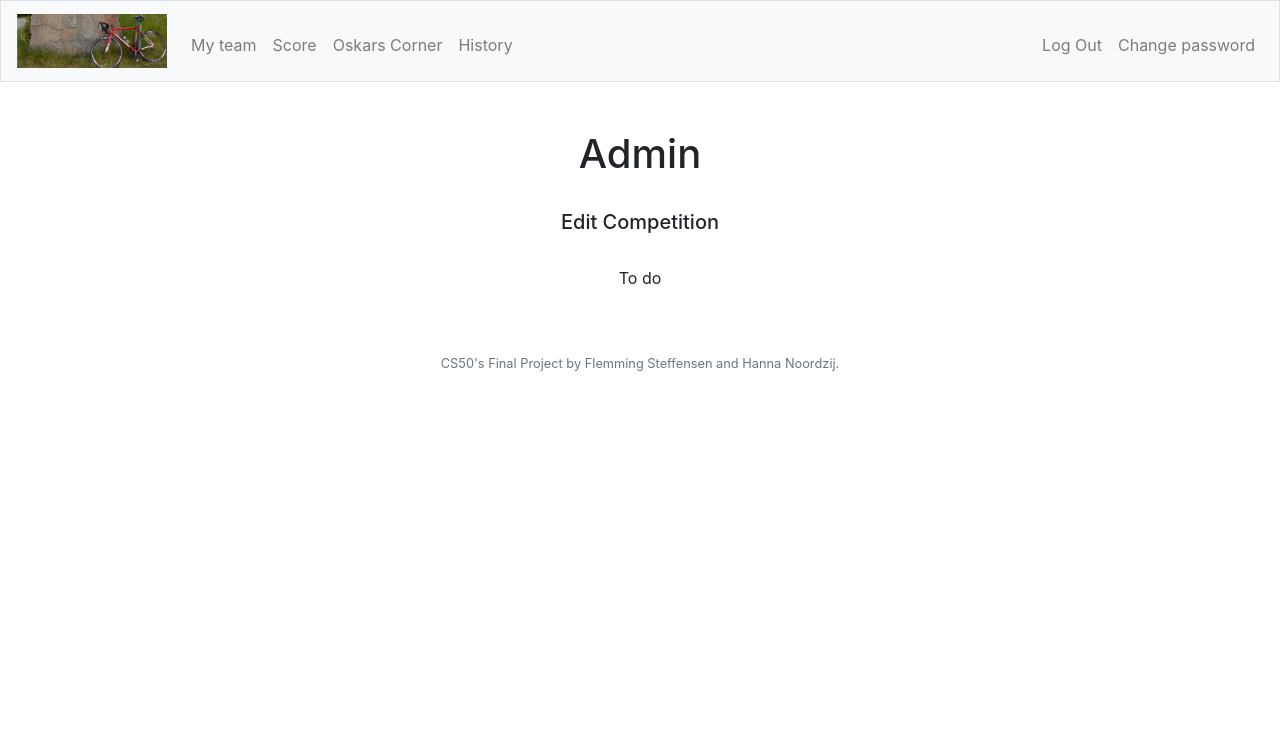
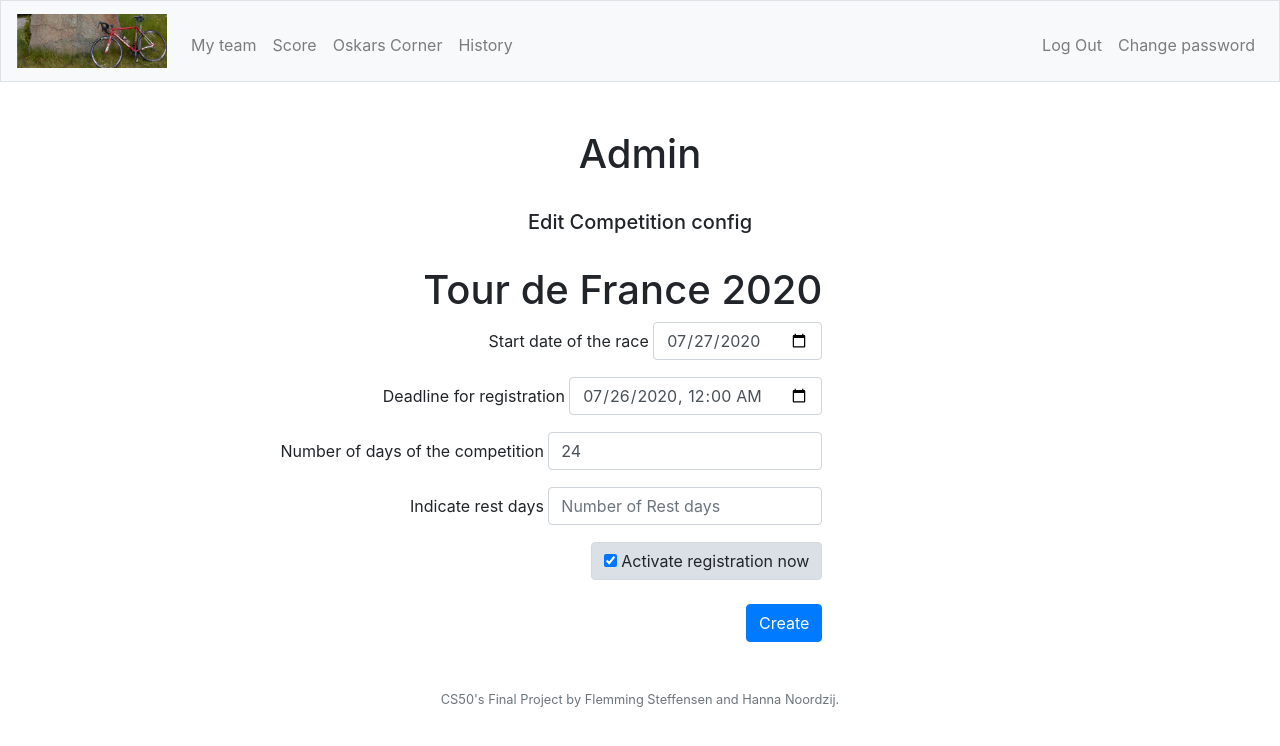
Before and after one commit to FlemmingSteffensen/renwieler, a Flask app: page /editComp?activecomp=2 in a window 1280 px wide. Shown: the top 746 px of the page. Run offline with Flask 2, Linux system fonts and the light colour scheme; a user stored in the database is signed in; data comes from the database, SQL or seed files in the repository; both versions use the stored data as it was after the commit; some libraries are stand-ins or nearby versions.

Commit message:
DNF and editComp changes

```diff
--- a/templates/admin.html
+++ b/templates/admin.html
@@ -18,8 +18,7 @@
         <br>
         <div class="btn-group-vertical" role="group">
             <button type="button" class="btn btn-outline-dark btn-lg"><a class="admin-link" href="/newComp">New Competition</a></button>
-            <button type="button" class="btn btn-outline-dark btn-lg"><a class="admin-link" href="/editComp">Edit Competition</a></button>
-            <button type="button" class="btn btn-outline-dark btn-lg"><a class="admin-link" href="/editPoints">Edit Points</a></button>
+            <button type="button" class="btn btn-outline-dark btn-lg"><a class="admin-link" href="/editDetails">Edit Competition details</a></button>
             <button type="button" class="btn btn-outline-dark btn-lg"><a class="admin-link" href="/editBlog">Write blog</a></button>
             <button type="button" class="btn btn-outline-dark btn-lg"><a class="admin-link" href="/newUser">Approve user</a></button>
           </div>
--- a/templates/editcomp.html
+++ b/templates/editcomp.html
@@ -1,7 +1,7 @@
 {% extends "layout.html" %}
 
 {% block title %}
-    Admin
+    Edit Competition config
 {% endblock %}
 
 {% block adminNav %}
@@ -11,11 +11,49 @@
 {% endblock %}
 
 {% block main %}
-    <div>
-        <h1>Admin</h1>
-        <br>
-        <h5>Edit Competition</h5>
-        <br>
-        <p>To do</p>
-    </div>
+<div>
+    <h1>Admin</h1>
+    <br>
+    <h5>Edit Competition config</h5>
+    <br>
+</div>
+{% for comp in comps %}
+    <form id="editComp" action="/editComp" method="post">
+        <div class="text-right col-lg-8">
+            <div>
+                {% if comp.racetype_id == 1 %}
+                    <h1 class="">Tour de France {{comp.year}}</h1>
+                {% elif comp.racetype_id == 2 %}
+                    <h1 class="">Giro di Italia {{comp.year}}</h1>
+                {% elif comp.racetype_id == 3 %}
+                    <h1 class="">Vuelta Espana {{comp.year}}</h1>
+                {% else %}
+                    <h1 class="">Unknown competition</h1>
+                {% endif %}
+            </div>
+            <div class="form-group">
+                <label for="startdate">Start date of the race</label>
+                <input class="form-control" name="startdate" placeholder="Startdate" type="date" value="{{ comp.startdate }}" required>
+            </div>
+            <div class="form-group">
+                <label for="reg_stop">Deadline for registration</label>
+                <input class="form-control" name="reg_stop" placeholder="Deadline for registration" type="datetime-local" value="{{ comp.reg_stop }}"required>
+            </div>
+            <div class="form-group">
+                <label for="racedays">Number of days of the competition</label>
+                <input class="form-control" name="racedays" placeholder="Number of days of the competition" type="number" value="{{ comp.racedays }}" required>
+            </div>
+            <div class="form-group">
+                <label for="restdays">Indicate rest days</label>
+                <input class="form-control" name="restdays" placeholder="Number of Rest days" type="text" value="{{ comp.restdays }}">
+            </div>
+            <div class="form-group">
+                <label class="btn btn-light active">
+                    <input type="checkbox" checked autocomplete="off" name="reg_active"> Activate registration now
+                </label>
+            </div>
+            <button class="btn btn-primary" type="submit">Create</button>
+        </div>
+    </form>
+{% endfor %}
 {% endblock %}
```
Also changed, not shown: templates/DNF.html (added, +70 -0 lines), templates/editDetails.html (renamed from templates/editPoints.html, +7 -3 lines), templates/points.html (+13 -0 lines), rw.db.
